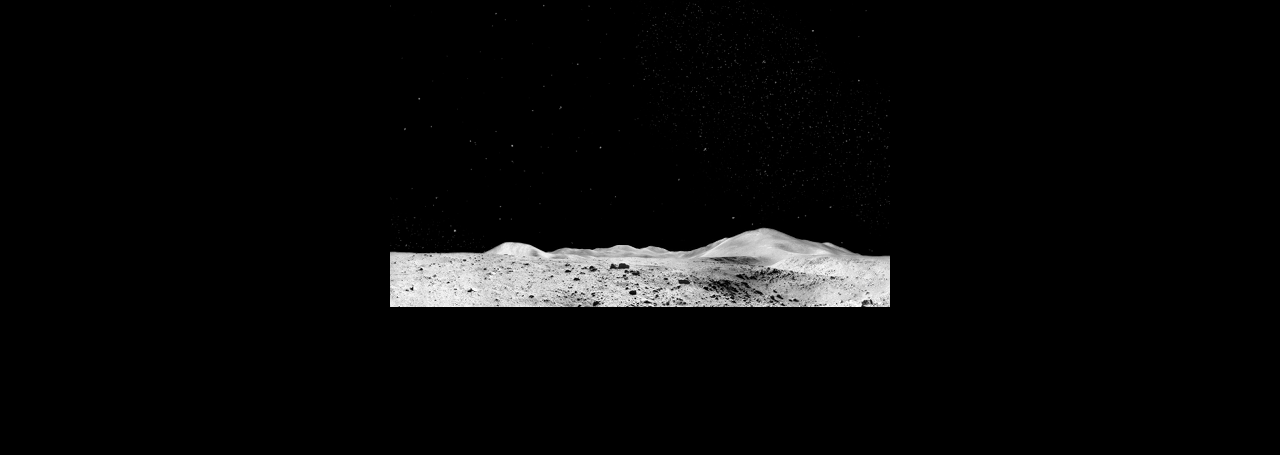
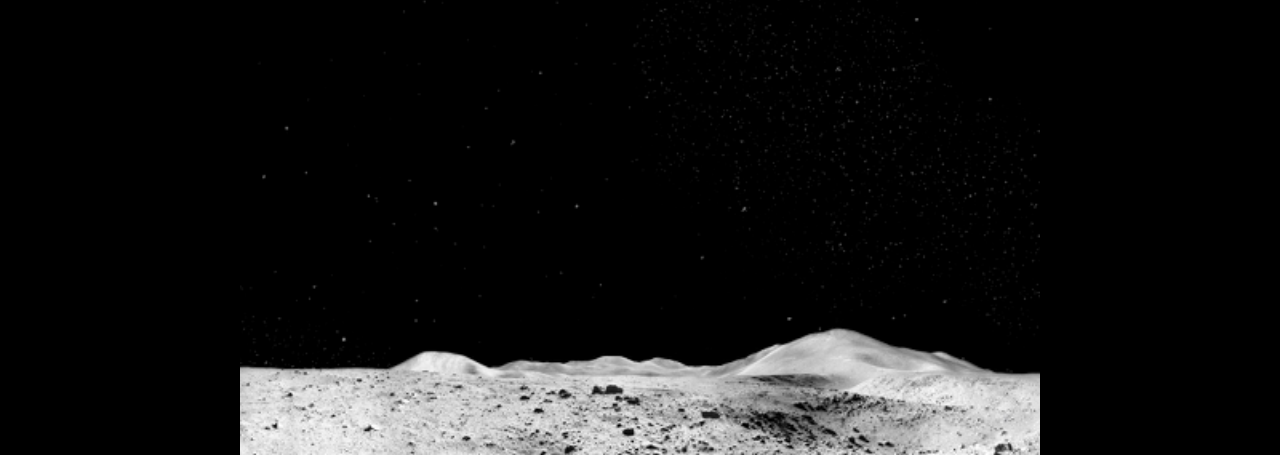
Before and after one commit to philmander/save-the-moon, a website built with webpack: page public/index.html in a window 1280 px wide. Shown: the part 345-800 px from the top of the page. Built offline with nearby package versions, Linux system fonts and the light colour scheme.

Commit message:
Canvas scaling and positing

```diff
--- a/public/index.html
+++ b/public/index.html
@@ -2,33 +2,36 @@
 <html>
     <head>
         <title>Save the Moon</title>
+        <meta name="viewport" content="width=device-width">
+        <meta http-equiv="X-UA-Compatible" content="ie=edge">
+        <meta name="theme-color" content="#000"/>
         <link type="shortcut icon" type="image/png" href="./public/moon-icon.png">
         <link href="https://fonts.googleapis.com/css?family=Orbitron:500,700" rel="stylesheet">
         <style>
             html,
             body {
-                height: 100%;
-                width: 100%;
                 margin: 0;
                 padding: 0;
                 background: black;
                 color: yellow;
+                overflow: hidden;
             }
 
             .wrap {
-                align-items: center;
-                display: flex;
-                justify-content: center;
-                height: 100%;
-                width: 100%;
+                height: 100vh;
             }
 
             .canvas-wrap {
                 position: relative;
-                width: 500px;
+                margin: 0 auto;
+                width: 100%;
+                max-width: 800px;
+                height: 100%;
+                max-height: 800px;
                 background: url(public/earth.png), url(public/surface.png), url(public/space.png);
                 background-repeat: no-repeat, no-repeat, no-repeat;
                 background-position: top right, bottom center, 0 0;
+                background-size: 24% auto, 100% auto, 100% 100%;
             }
             .game-info {
                 position: absolute;
@@ -62,7 +65,7 @@
                     </div>
                     <div id=ready class=card>
                         <h1>Save the Moon</h1>
-                        <p>Press F2 to start</p>
+                        <p>Press a key to start</p>
                     </div>
                     <div id=finished class="card">
                         <div class=center>
@@ -70,15 +73,15 @@
                                 <h1>Game Over</h1>
                                 <p>Final Score: <span id=final-score></span></p>
                                 <p>High Score: <span id=high-score></span></p>
-                                <p style="margin-top: 2em">Press F2 to play again</p>
+                                <p style="margin-top: 2em">Press any key to play again</p>
                             </div>
                         </div>
                     </div>
                 </div>
 
-                <canvas id=canvas style="width: 500px; height: 500px"></canvas>
+                <canvas id=canvas></canvas>
             </div>
         </div>
-        <a href="https://github.com/philmander/save-the-moon"><img style="position: absolute; top: 0; right: 0; border: 0;" src="https://s3.amazonaws.com/github/ribbons/forkme_right_white_ffffff.png" alt="Fork me on GitHub"></a>
+        <!-- <a href="https://github.com/philmander/save-the-moon"><img style="position: absolute; top: 0; right: 0; border: 0;" src="https://s3.amazonaws.com/github/ribbons/forkme_right_white_ffffff.png" alt="Fork me on GitHub"></a> -->
     </body>
 </html>
--- a/src/core/Game.ts
+++ b/src/core/Game.ts
@@ -13,8 +13,8 @@ export enum GameStage {
     RUNNING,
     FINISHED,
 }
-export default function() {
-    return new Game();
+export default function(canvas: HTMLCanvasElement) {
+    return new Game(canvas);
 }
 
 class Game {
@@ -50,15 +50,16 @@ class Game {
         return this._score;
     }
 
-    constructor() {
+    constructor(canvas: HTMLCanvasElement) {
+        canvas.width = 500;
+        canvas.height = 500;
+
+        this.canvas = canvas;
         this.handleKeyboard();
     }
 
     public init() {
         // set up the rendering context
-        this.canvas = <HTMLCanvasElement>document.getElementById('canvas');
-		this.canvas.width = parseInt(this.canvas.style.width);
-        this.canvas.height = parseInt(this.canvas.style.height);
         this.ctx = this.canvas.getContext('2d');
 
         // set up a rendering buffer
--- a/src/index.ts
+++ b/src/index.ts
@@ -1,9 +1,24 @@
 import createGame, { GameStage } from './core/Game';
 import getGameInfo from './info/GameInfo';
 
+const canvasWrap = <HTMLDivElement>document.querySelector('.canvas-wrap');
+const canvas = <HTMLCanvasElement>document.getElementById('canvas');
+
+// restart on orientation change
+const resizeCanvas = () => {
+    const square = Math.min(800, Math.min(window.innerWidth, window.innerHeight));
+    canvasWrap.style.top = ((window.innerHeight - square) / 2) + 'px';
+    canvasWrap.style.width = square + 'px';
+    canvasWrap.style.height = square + 'px';
+    canvas.style.width = square + 'px';
+    canvas.style.height = square + 'px';
+}
+window.addEventListener('resize', resizeCanvas);
+resizeCanvas();
+
 const gameInfo = getGameInfo();
 
-const game = createGame();
+const game = createGame(canvas);
 
 game.events.on('paused', data => {
     gameInfo.paused(data.paused);
@@ -30,9 +45,12 @@ game.events.on('stage-changed', data => {
 
 game.init();
 
-document.addEventListener('keydown', ev => {
-    if(ev.key === 'F2' && game.stage !== GameStage.RUNNING) {
+const gameStart = () => {
+    if(game.stage !== GameStage.RUNNING) {
         game.init();
         game.start();
     }
-});
+};
+
+document.addEventListener('keydown', gameStart);
+document.addEventListener('touchend', gameStart);
```
